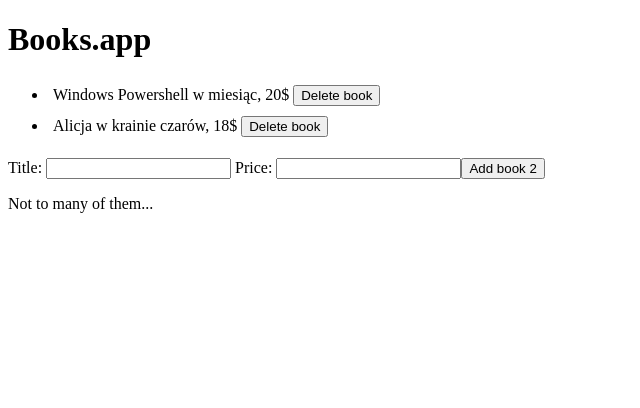
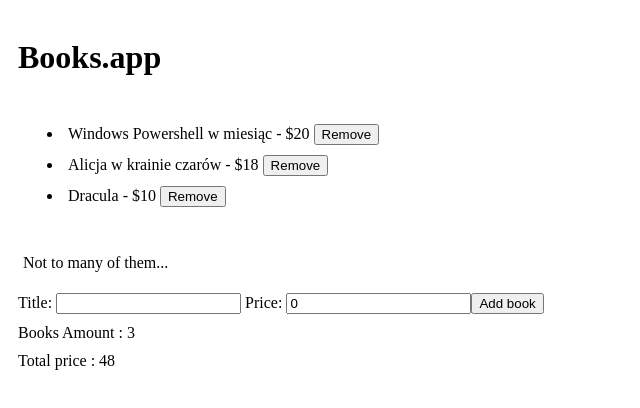
Before and after one commit to Kotiz/Books_course, a Vue app: page / in a window 1280 px wide. Shown: the top 408 px of the page, without its empty margins (0-640 px from the left). Built offline with nearby package versions, Linux system fonts and the light colour scheme.

Commit message:
Zrobione Amount i Total price bez wydzielonej jeszcze listy BookItems

```diff
--- a/jsconfig.json
+++ b/jsconfig.json
@@ -14,6 +14,7 @@
       "dom",
       "dom.iterable",
       "scripthost"
-    ]
+    ],
+    "jsx":"preserve"
   }
 }
--- a/src/App.vue
+++ b/src/App.vue
@@ -3,12 +3,8 @@
     <header>
       <h1>Books<span>.app</span></h1>
     </header>
-    <ul>
-      <li v-for="(book, index) in books" :key="index">
-        {{ book.title }}, {{ book.price }}$
-        <button @click="removeBook(index)">Delete book</button>
-      </li>
-    </ul>
+    <books-list @remove="removeBook" :books="books" />
+    <books-length-msg :books="books"/>
     <form @submit.prevent="handleSubmit">
       <label>
         Title:
@@ -18,16 +14,18 @@
         Price:
         <input v-model="form.price" type="number" name="price">
       </label>
-      <button type="submit">Add book 2 </button>
+      <button type="submit">Add book</button>
     </form>
-    <p v-if="books.length < 1">Get some books !</p>
-    <p v-else-if="books.length > 5 "> No. of books : {{ books.length }}</p>
-    <p v-else-if="books.length <= 5 && books.length > 1 ">Not to many of them...</p>
-    <p v-else-if="books.length == 1 ">One single book</p>
   </div>
+  <books-summary :books="books" />
 </template>
 <script>
+import BooksList from './components/BooksList.vue'
+import BooksLengthMsg from './components/BooksLengthMsg.vue'
+import booksSummary from './components/BookSummary.vue'
+// import booksItem from './components/BooksItems.vue'
 export default {
+  components: { BooksList, BooksLengthMsg, booksSummary },
   name: 'App',
   data: () => ({
     books: [
@@ -38,11 +36,15 @@ export default {
       {
         title: 'Alicja w krainie czarów',
         price: 18
+      },
+      {
+        title: 'Dracula',
+        price: 10
       }
     ],
     form: {
       title: '',
-      price: null
+      price: 0
     }
   }),
   methods: {
--- /dev/null
+++ b/src/components/BookSummary.vue
@@ -0,0 +1,37 @@
+<script>
+import { ref } from 'vue'
+export default {
+  name: 'BooksSummary',
+  setup () {
+    const priceSummary = ref(0)
+    return { priceSummary }
+  },
+  props: {
+    books: {
+      type: Array,
+      required: true
+    }
+  },
+  computed: {
+    bookAmount () {
+      return this.books.length
+    },
+    // totalPrice () {
+    //   return this.books.forEach((book) => { (this.priceSummary += book.price) })
+    // }
+    totalPrice () {
+      const priceSummary = this.books.reduce((sum, next) => sum + next.price, 0)
+      return priceSummary
+    }
+  }
+}
+</script>
+<template>
+    <div>Books Amount : {{ bookAmount }}</div>
+    <div>Total price : {{ totalPrice }} </div>
+</template>
+<style>
+div {
+    padding: 5px;
+}
+</style>
--- /dev/null
+++ b/src/components/BooksItems.vue
@@ -0,0 +1,25 @@
+<script>
+export default {
+  data () {
+    return {
+      books: [
+        {
+          title: 'Windows Powershell w miesiąc',
+          price: 20
+        },
+        {
+          title: 'Alicja w krainie czarów',
+          price: 18
+        },
+        {
+          title: 'Dracula',
+          price: 10
+        }
+      ]
+    }
+  }
+}
+</script>
+<template>
+    <div></div>
+</template>
--- /dev/null
+++ b/src/components/BooksLengthMsg.vue
@@ -0,0 +1,19 @@
+<script>
+export default {
+  name: 'BooksLengthMsg',
+  props: {
+    books: {
+      type: Array,
+      required: true
+    }
+  }
+}
+</script>
+<template>
+    <div>
+      <p v-if="books.length < 1">Get some books !</p>
+      <p v-else-if="books.length > 5 "> No. of books : {{ books.length }}</p>
+      <p v-else-if="books.length <= 5 && books.length > 1 ">Not to many of them...</p>
+      <p v-else-if="books.length == 1 ">One single book</p>
+    </div>
+</template>
--- /dev/null
+++ b/src/components/BooksList.vue
@@ -0,0 +1,25 @@
+<script>
+export default {
+  name: 'BooksList',
+  props: {
+    books: {
+      type: Array,
+      required: true
+    },
+    removeBook: {
+      type: Function,
+      required: true
+    }
+  }
+}
+</script>
+<template>
+  <div>
+    <ul>
+      <li :key="index" v-for="(book, index) in books">
+        {{ book.title }} - ${{ book.price }}
+        <button @click="$emit('remove', index)">Remove</button>
+      </li>
+    </ul>
+  </div>
+</template>
--- a/src/components/HelloWorld.vue
+++ /dev/null
@@ -1,58 +0,0 @@
-<template>
-  <div class="hello">
-    <h1>{{ msg }}</h1>
-    <p>
-      For a guide and recipes on how to configure / customize this project,<br>
-      check out the
-      <a href="https://cli.vuejs.org" target="_blank" rel="noopener">vue-cli documentation</a>.
-    </p>
-    <h3>Installed CLI Plugins</h3>
-    <ul>
-      <li><a href="https://github.com/vuejs/vue-cli/tree/dev/packages/%40vue/cli-plugin-babel" target="_blank" rel="noopener">babel</a></li>
-      <li><a href="https://github.com/vuejs/vue-cli/tree/dev/packages/%40vue/cli-plugin-eslint" target="_blank" rel="noopener">eslint</a></li>
-    </ul>
-    <h3>Essential Links</h3>
-    <ul>
-      <li><a href="https://vuejs.org" target="_blank" rel="noopener">Core Docs</a></li>
-      <li><a href="https://forum.vuejs.org" target="_blank" rel="noopener">Forum</a></li>
-      <li><a href="https://chat.vuejs.org" target="_blank" rel="noopener">Community Chat</a></li>
-      <li><a href="https://twitter.com/vuejs" target="_blank" rel="noopener">Twitter</a></li>
-      <li><a href="https://news.vuejs.org" target="_blank" rel="noopener">News</a></li>
-    </ul>
-    <h3>Ecosystem</h3>
-    <ul>
-      <li><a href="https://router.vuejs.org" target="_blank" rel="noopener">vue-router</a></li>
-      <li><a href="https://vuex.vuejs.org" target="_blank" rel="noopener">vuex</a></li>
-      <li><a href="https://github.com/vuejs/vue-devtools#vue-devtools" target="_blank" rel="noopener">vue-devtools</a></li>
-      <li><a href="https://vue-loader.vuejs.org" target="_blank" rel="noopener">vue-loader</a></li>
-      <li><a href="https://github.com/vuejs/awesome-vue" target="_blank" rel="noopener">awesome-vue</a></li>
-    </ul>
-  </div>
-</template>
-
-<script>
-export default {
-  name: 'HelloWorld',
-  props: {
-    msg: String
-  }
-}
-</script>
-
-<!-- Add "scoped" attribute to limit CSS to this component only -->
-<style scoped lang="scss">
-h3 {
-  margin: 40px 0 0;
-}
-ul {
-  list-style-type: none;
-  padding: 0;
-}
-li {
-  display: inline-block;
-  margin: 0 10px;
-}
-a {
-  color: #42b983;
-}
-</style>
--- a/src/main.js
+++ b/src/main.js
@@ -1,4 +1,5 @@
 import { createApp } from 'vue'
 import App from './App.vue'
+import '../src/style.css'
 
 createApp(App).mount('#app')
```
Also changed, not shown: src/style.css (added).
